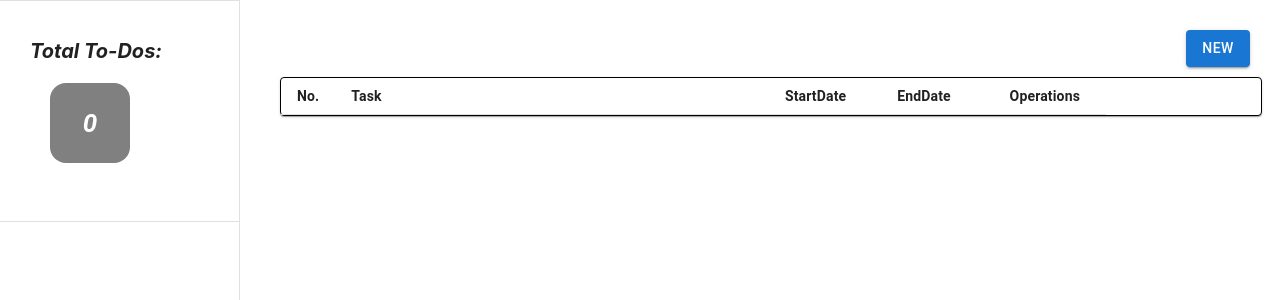
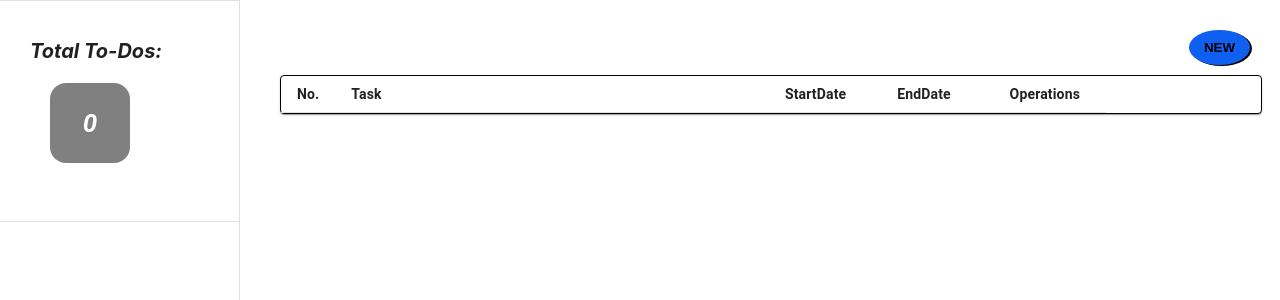
Before and after one commit to devamcodes/Todo_list, a React (Create React App) app in the folder todolist/: page / in a window 1280 px wide. Shown: the top 300 px of the page. Built offline with nearby package versions, Linux system fonts and the light colour scheme; the HTML template or start-up script is replaced by a standard one.

Commit message:
button styles changed.

```diff
--- a/todolist/src/components/TodoList.js
+++ b/todolist/src/components/TodoList.js
@@ -52,10 +52,16 @@ const styles = makeStyles(() => ({
     borderRadius: "50%",
     boxShadow: "2px 1px black",
     color: "black",
-    fontWeight: "bold",
+    fontWeight: "600",
     float: "right",
-    // backgroundColor: "#2CDD67",
-    "&:hover": { backgroundColor: "#DD2C57", boxShadow: "3px 2px black" },
+    backgroundColor: "#0f5ff0",
+    padding: "10px 15px",
+    border: "1px",
+    "&:hover": {
+      backgroundColor: "#DD2C57",
+      boxShadow: "3px 2px black",
+      cursor: "pointer",
+    },
   },
   edit: {
     backgroundColor: "#fff",
@@ -143,13 +149,9 @@ function TodoList() {
       </Drawer>
       ;
       <Box padding="10px 30px" marginLeft={drawerWidth}>
-        <Button
-          variant="contained"
-          className={classes.button}
-          onClick={btnClick}
-        >
-          New
-        </Button>
+        <button className={classes.button} onClick={btnClick}>
+          NEW
+        </button>
         <Table size="small">
           <TableHead>
             <TableRow>
@@ -188,14 +190,14 @@ function TodoList() {
                         {id + 1}
                       </TableCell>
                       <TableCell style={{ width: "50ch", fontWeight: 600 }}>
-                        <TableRow>
+                        <TableCell>
                           <span style={{ fontFamily: "lucida console" }}>
                             {title}
                           </span>
                           <p style={{ fontFamily: "courier new" }}>
                             {description}
                           </p>
-                        </TableRow>
+                        </TableCell>
                       </TableCell>
                       <TableCell style={{ width: "10ch", fontWeight: 600 }}>
                         {startDate}
```
